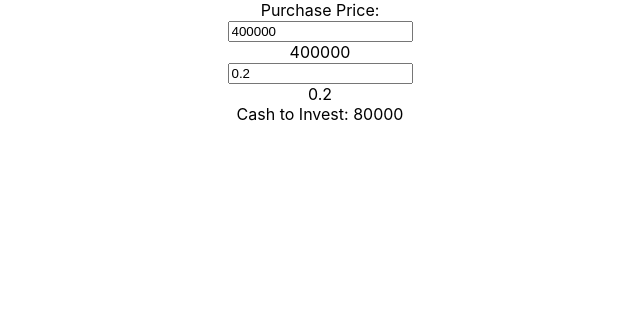
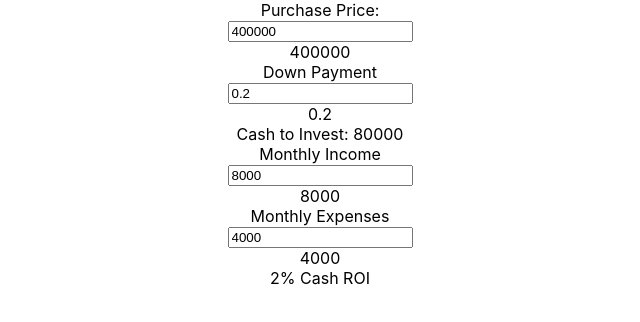
Before and after one commit to zrichardet/Rental-Calc, a React (Create React App) app: page / in a window 1280 px wide. Shown: the top 322 px of the page, without its empty margins (320-960 px from the left). Built offline with nearby package versions, Linux system fonts and the light colour scheme.

Commit message:
Added New Inputs and Calculations

```diff
--- a/src/RoiCalc.js
+++ b/src/RoiCalc.js
@@ -5,7 +5,9 @@ export class ROICalc extends React.Component {
     super(props);
     this.state = {
       purchasePrice: 400000,
-      downPayment: 0.2
+      downPayment: 0.2,
+      monthlyIncome: 8000,
+      monthlyExpenses: 4000
     };
     this.handleChange = this.handleChange.bind(this);
   }
@@ -27,6 +29,7 @@ export class ROICalc extends React.Component {
           onChange={this.handleChange("purchasePrice")}
         />
         <div>{this.state.purchasePrice}</div>
+        <div>Down Payment</div>
         <input
           type="text"
           value={this.state.downPayment}
@@ -36,6 +39,23 @@ export class ROICalc extends React.Component {
         <div>
           Cash to Invest: {this.state.purchasePrice * this.state.downPayment}
         </div>
+        <div>Monthly Income</div>
+        <input
+          type="text"
+          value={this.state.monthlyIncome}
+          onChange={this.handleChange("monthlyIncome")}
+        />
+        <div>{this.state.monthlyIncome}</div>
+        <div>Monthly Expenses</div>
+        <input
+          type="text"
+          value={this.state.monthlyExpenses}
+          onChange={this.handleChange("monthlyExpenses")}
+        />
+        <div>{this.state.monthlyExpenses}</div>
+        <div>
+          {this.state.monthlyIncome / this.state.monthlyExpenses}% Cash ROI
+        </div>
       </div>
     );
   }
```
